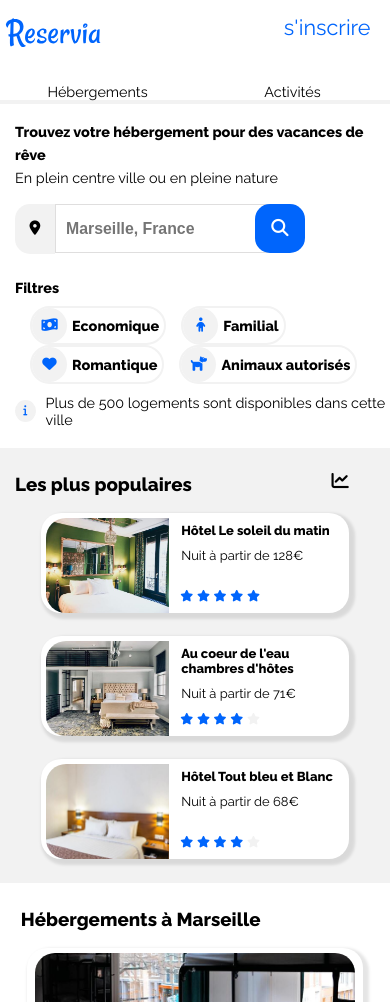
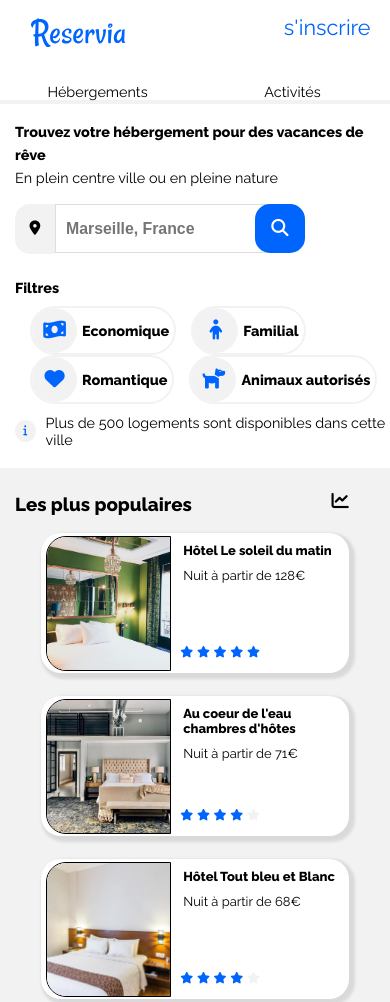
Before and after one commit to Dalkeri/DamienRebeloDacosta_2_14122020, a plain HTML site: page index.html in a window 390 px wide. Shown: the top 1002 px of the page. Drawn offline with Linux system fonts and the light colour scheme.

Commit message:
modif des filtres en taille

```diff
--- a/index.html
+++ b/index.html
@@ -17,19 +17,19 @@
     <div id="bloc_page">
         <div id="bloc_nofooter">
             <header>
+                <div id="logo">
+                    <img src="images/logo/Reservia.svg" alt="Reservia" />
+                </div>
                 <div id="liens_haut">
                     <nav>
                         <ul>
-                            <li><a name="hebergement" href="#hebergement">Hébergements</a></li>
-                            <li><a name="activite" href="#activite">Activités</a></li>
+                            <li><a href="#hebergement">Hébergements</a></li>
+                            <li><a href="#activite">Activités</a></li>
                         </ul>
                     </nav>
                     <div id="inscription">
                         <a href="#">s'inscrire</a>
                     </div>
-                </div>
-                <div id="logo">
-                    <img src="images/logo/Reservia.svg" alt="Reservia" />
                 </div>
                 <div id="slogan">
                     <p><strong>Trouvez votre hébergement pour des vacances de rêve</strong><br>En plein centre ville ou en pleine nature</p>
@@ -42,7 +42,7 @@
                     <input name="recherche_ville" id="recherche_ville" placeholder="Marseille, France">
                         <a href="#" class="bouton_bleu">Rechercher</a>
                         <a href="#" class="icon_recherche"><i class="fas fa-search"></i></a>
-                    </input>
+                    <!-- virage du /input, à test -->
                 </div>
 
                 <div id="filtres">
@@ -164,7 +164,7 @@
                     <!-- </div> -->
                     <div id="cartes_populaires">
                         <a href="#" class="carte_populaire">
-                            <img src="images/hebergements/4_small/emile-guillemot-Bj_rcSC5XfE-unsplash.jpg" alt="img_chambre" width="50" height="50">
+                            <img src="images/hebergements/3_medium/emile-guillemot-Bj_rcSC5XfE-unsplash.jpg" alt="img_chambre" width="50" height="50">
                             <p><strong>Hôtel Le soleil du matin</strong></p>
                             <p>Nuit à partir de 128€</p>
                             <div class="notation">
@@ -177,7 +177,7 @@
                         </a>
 
                         <a href="#" class="carte_populaire">
-                            <img src="images/hebergements/4_small/aw-creative-VGs8z60yT2c-unsplash.jpg" alt="img_chambre" width="50" height="50">
+                            <img src="images/hebergements/3_medium/aw-creative-VGs8z60yT2c-unsplash.jpg" alt="img_chambre" width="50" height="50">
                             <p><strong>Au coeur de l'eau chambres d'hôtes</strong></p>
                             <p>Nuit à partir de 71€</p>
                             <div class="notation">
@@ -190,7 +190,7 @@
                         </a>
 
                         <a href="#" class="carte_populaire">
-                            <img src="images/hebergements/4_small/febrian-zakaria-sjvU0THccQA-unsplash.jpg" alt="img_chambre" width="50" height="50">
+                            <img src="images/hebergements/3_medium/febrian-zakaria-sjvU0THccQA-unsplash.jpg" alt="img_chambre" width="50" height="50">
                             <p><strong>Hôtel Tout bleu et Blanc</strong></p>
                             <p>Nuit à partir de 68€</p>
                             <div class="notation">
--- a/style.css
+++ b/style.css
@@ -170,7 +170,7 @@ nav a:hover
 {
     border: 2px solid #F2F2F2; /*223 222 222*/
     margin-left: 15px;
-    height: 35px;
+    height: 45px;
     border-radius: 25px 25px 25px 25px;
     display: flex;
     align-items: stretch;
@@ -181,8 +181,8 @@ nav a:hover
 
 .filtre i
 {
-    width: 35px;
-
+    width: 45px;
+    font-size: 1.4em;
     /* border: 1px solid  rgb(163, 11, 252); */
     border-radius: 50%;
     background-color:#f2f2f2;
@@ -349,7 +349,7 @@ nav a:hover
     flex: 1 2 30%;
     margin-right: 1.5%;
     margin-left: 1.5%;
-    /* margin-bottom: 20px; */
+    margin-bottom: 20px;
     border-radius: 20px 20px 20px 20px;
     background-color: #F2F2F2;
     position: relative;
@@ -413,12 +413,12 @@ nav a:hover
 }
 
 #populaire .carte_populaire img
-{
+{border:1px solid black;
     object-fit: cover;
     width: 40%;
     height: 95%;
     margin-left: 5px;
-    margin-top: 5px;
+    margin-top: 3px;
     border-radius: 20px 0px 0px 20px;
     align-self: center;
 }
@@ -625,7 +625,7 @@ footer
     {
         position: absolute;
         top: -40px;
-        margin-left: 5px;
+        margin-left: 30px;
     }
     #bloc_nofooter
     {
@@ -731,10 +731,10 @@ footer
         margin: 0px;
         border-radius: 0px;
     }
-    #populaire .carte_populaire
+    /* #populaire .carte_populaire
     {
         height: 100px;
-    }
+    } */
     #hebergement
     {
         width: 100%;
```
